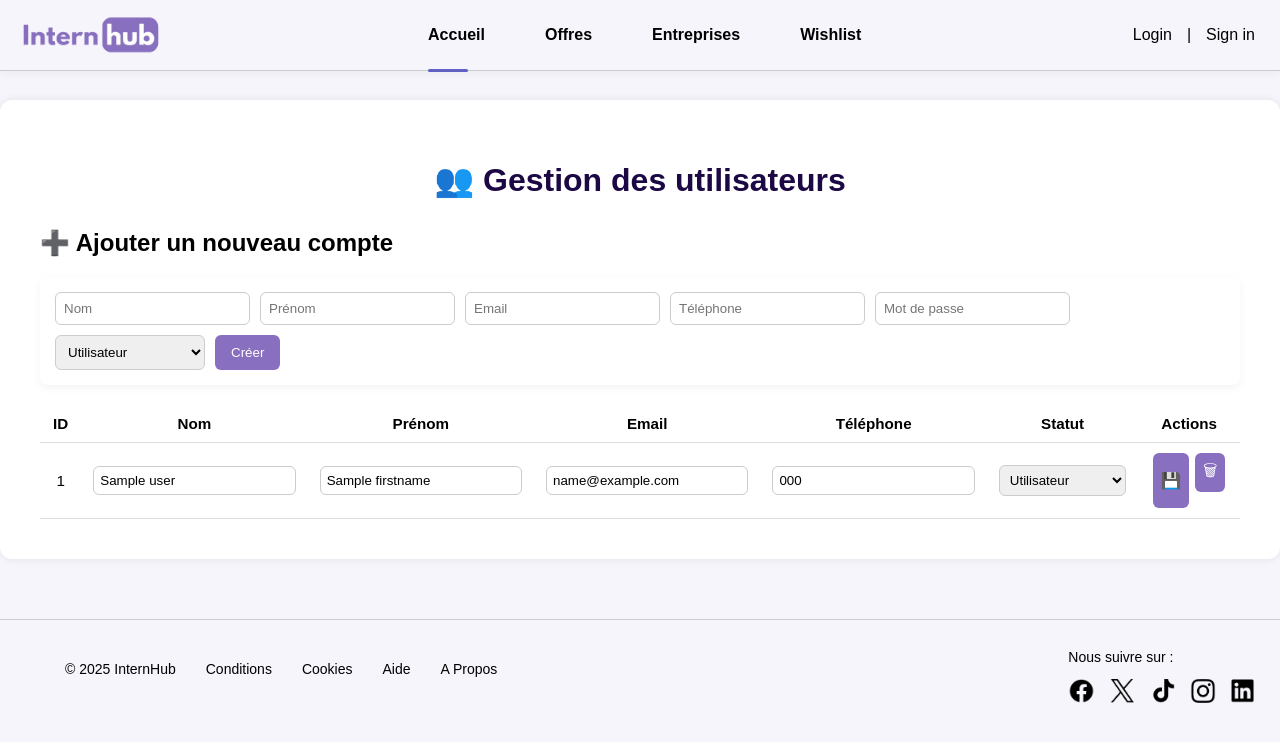
After one commit to LeRubz/ProjetWeb, a PHP site: template templates/dashboard.html.twig in a window 1280 px wide. The commit adds this page. Shown: the top 742 px of the page. Run offline with PHP 8.4, Linux system fonts and the light colour scheme; the template is opened without the code that fills it: most values are stand-ins (such as "Sample title", 1, 10 or a date in 2020); some libraries are stand-ins or nearby versions.

```diff
--- a/style.css
+++ b/style.css
@@ -210,7 +210,6 @@ nav a.active::after {
     display: flex;
     justify-content: center;
     margin-top: 100px;
-    margin-bottom: 100px;
 }
 
 .search-bar {
@@ -1556,6 +1555,7 @@ blockquote {
   text-decoration: none;
   border-radius: 10px;
   transition: background-color 0.2s ease;
+  align-content: center;
 }
 
 .btn-edit-profil {
@@ -1566,6 +1566,118 @@ blockquote {
 .btn-edit-profil:hover {
   background-color: #7159a9;
 }
+
+
+.btn-delete-profil {
+  background-color: #f44336;
+  color: white;
+  padding: 10px 15px;
+  border: none;
+  border-radius: 8px;
+  cursor: pointer;
+  margin-top: 10px;
+}
+
+.btn-delete-profil:hover {
+  background-color: #c62828;
+}
+
+/* ============================ PAGE DashBoard ======================= */
+
+.dashboard-container {
+  padding: 40px;
+  max-width: 1200px;
+  margin: auto;
+  background: #fff;
+  border-radius: 12px;
+  box-shadow: 0 0 10px rgba(0,0,0,0.08);
+  margin-top: 100px;
+}
+
+.dashboard-container h1 {
+  text-align: center;
+  color: #1b0844;
+  margin-bottom: 30px;
+}
+
+
+.dashboard-table {
+  width: 100%;
+  border-collapse: collapse;
+  font-size: 0.95rem;
+}
+
+.dashboard-table th,
+.dashboard-table td {
+  padding: 10px 12px;
+  border-bottom: 1px solid #ddd;
+  text-align: center;
+}
+
+.dashboard-table input[type="text"],
+.dashboard-table input[type="email"],
+.dashboard-table select {
+  width: 100%;
+  padding: 6px;
+  border: 1px solid #ccc;
+  border-radius: 6px;
+}
+
+.action-buttons {
+  display: flex;
+  justify-content: center;
+  gap: 6px;
+}
+
+.action-buttons button {
+  background-color: #896fbf;
+  color: white;
+  border: none;
+  padding: 6px 8px;
+  border-radius: 6px;
+  cursor: pointer;
+  font-size: 1rem;
+  transition: background 0.2s;
+}
+
+.action-buttons button:hover {
+  background-color: #6c55a4;
+}
+
+.action-buttons form {
+  display: inline;
+}
+
+
+.add-user-form {
+  display: flex;
+  flex-wrap: wrap;
+  gap: 10px;
+  margin: 20px 0;
+  padding: 15px;
+  background-color: #fff;
+  border-radius: 8px;
+  box-shadow: 0px 3px 10px rgba(0, 0, 0, 0.05);
+}
+
+.add-user-form input,
+.add-user-form select {
+  padding: 8px;
+  border: 1px solid #ccc;
+  border-radius: 6px;
+  min-width: 150px;
+}
+
+.add-user-form button {
+  padding: 8px 16px;
+  background-color: #896fbf;
+  color: white;
+  border: none;
+  border-radius: 6px;
+  cursor: pointer;
+}
+
+
 
 
 
--- /dev/null
+++ b/templates/dashboard.html.twig
@@ -0,0 +1,68 @@
+{% extends 'layout.html.twig' %}
+
+{% block title %}Dashboard{% endblock %}
+
+{% block recherche %}{% endblock %}
+
+{% block content %}
+<main class="dashboard-container">
+    <h1>👥 Gestion des utilisateurs</h1>
+
+    <h2>➕ Ajouter un nouveau compte</h2>
+    <form method="POST" action="index.php?uri=Dashboard/add" class="add-user-form">
+        <input type="text" name="nom" placeholder="Nom" required>
+        <input type="text" name="prenom" placeholder="Prénom" required>
+        <input type="email" name="email" placeholder="Email" required>
+        <input type="text" name="tel" placeholder="Téléphone" required>
+        <input type="password" name="password" placeholder="Mot de passe" required>
+        <select name="adminstatus" required>
+            <option value="0">Utilisateur</option>
+            <option value="1">Administrateur</option>
+            <option value="2">Super Admin</option>
+        </select>
+        <button type="submit">Créer</button>
+    </form>
+
+    <table class="dashboard-table">
+        <thead>
+            <tr>
+                <th>ID</th>
+                <th>Nom</th>
+                <th>Prénom</th>
+                <th>Email</th>
+                <th>Téléphone</th>
+                <th>Statut</th>
+                <th>Actions</th>
+            </tr>
+        </thead>
+        <tbody>
+        {% for user in users %}
+            <tr>
+                <form method="POST" action="index.php?uri=Dashboard/update">
+                    <input type="hidden" name="id" value="{{ user.ID_USER }}">
+                    <td>{{ user.ID_USER }}</td>
+                    <td><input type="text" name="nom" value="{{ user.NAME }}"></td>
+                    <td><input type="text" name="prenom" value="{{ user.FIRSTNAME }}"></td>
+                    <td><input type="email" name="email" value="{{ user.EMAIL }}"></td>
+                    <td><input type="text" name="tel" value="{{ user.TEL }}"></td>
+                    <td>
+                        <select name="adminstatus">
+                            <option value="0" {% if user.ADMIN_STATUS == 0 %}selected{% endif %}>Utilisateur</option>
+                            <option value="1" {% if user.ADMIN_STATUS == 1 %}selected{% endif %}>Administrateur</option>
+                            <option value="2" {% if user.ADMIN_STATUS == 2 %}selected{% endif %}>Super Admin</option>
+                        </select>
+                    </td>
+                    <td class="action-buttons">
+                        <button type="submit" title="Enregistrer">💾</button>
+                </form>
+                <form method="POST" action="index.php?uri=Dashboard/delete" onsubmit="return confirm('Supprimer ce compte ?')">
+                    <input type="hidden" name="id" value="{{ user.ID_USER }}">
+                    <button type="submit" title="Supprimer">🗑</button>
+                </form>
+                    </td>
+            </tr>
+        {% endfor %}
+        </tbody>
+    </table>
+</main>
+{% endblock %}
```
Also changed, not shown: index.php (+30 -1 lines), src/Controllers/DashboardController.php (added, +90 -0 lines), src/Controllers/ProfilController.php (+22 -0 lines), src/Controllers/loginoutController.php (+77 -35 lines), src/Models/ProfilModel.php (+7 -0 lines), src/Models/UserModel.php (+36 -3 lines), templates/Profil.html.twig (+17 -2 lines).
